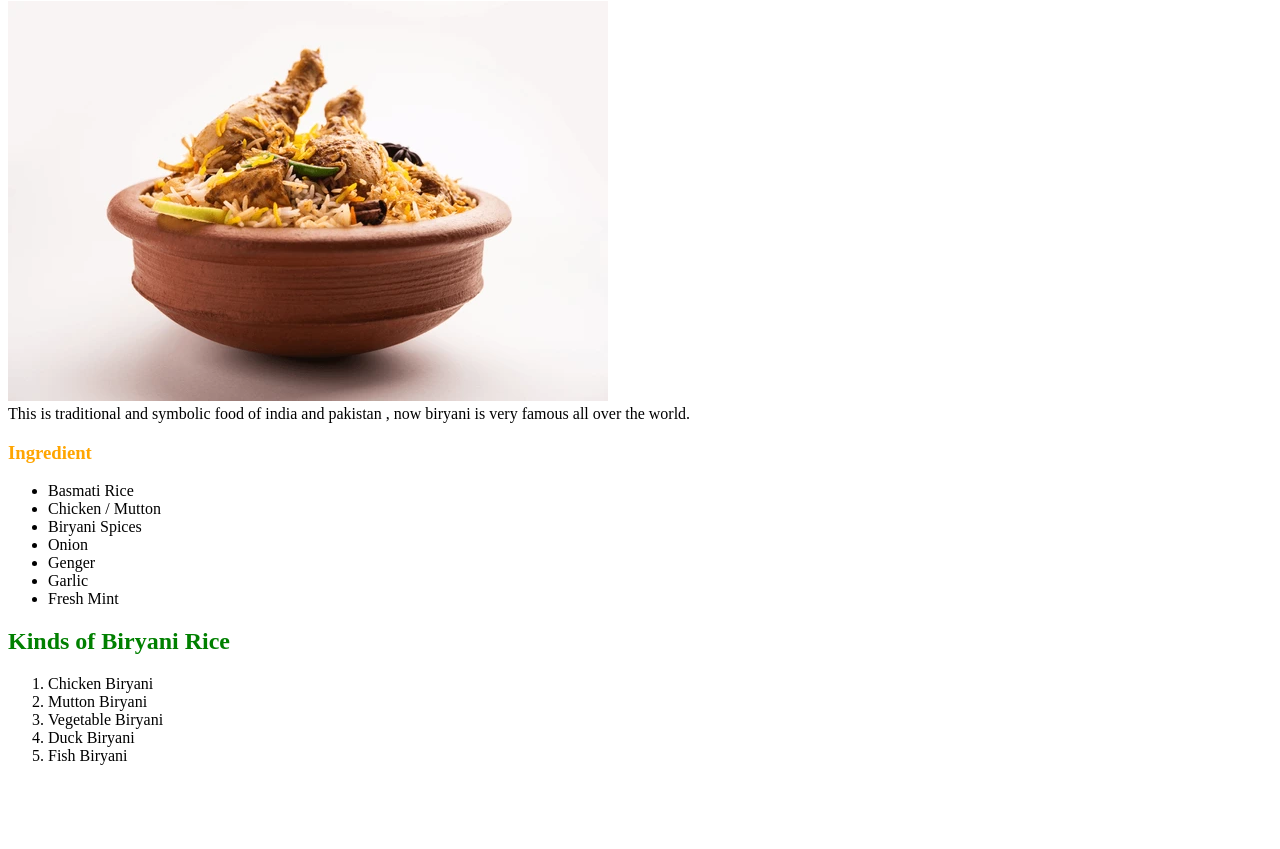
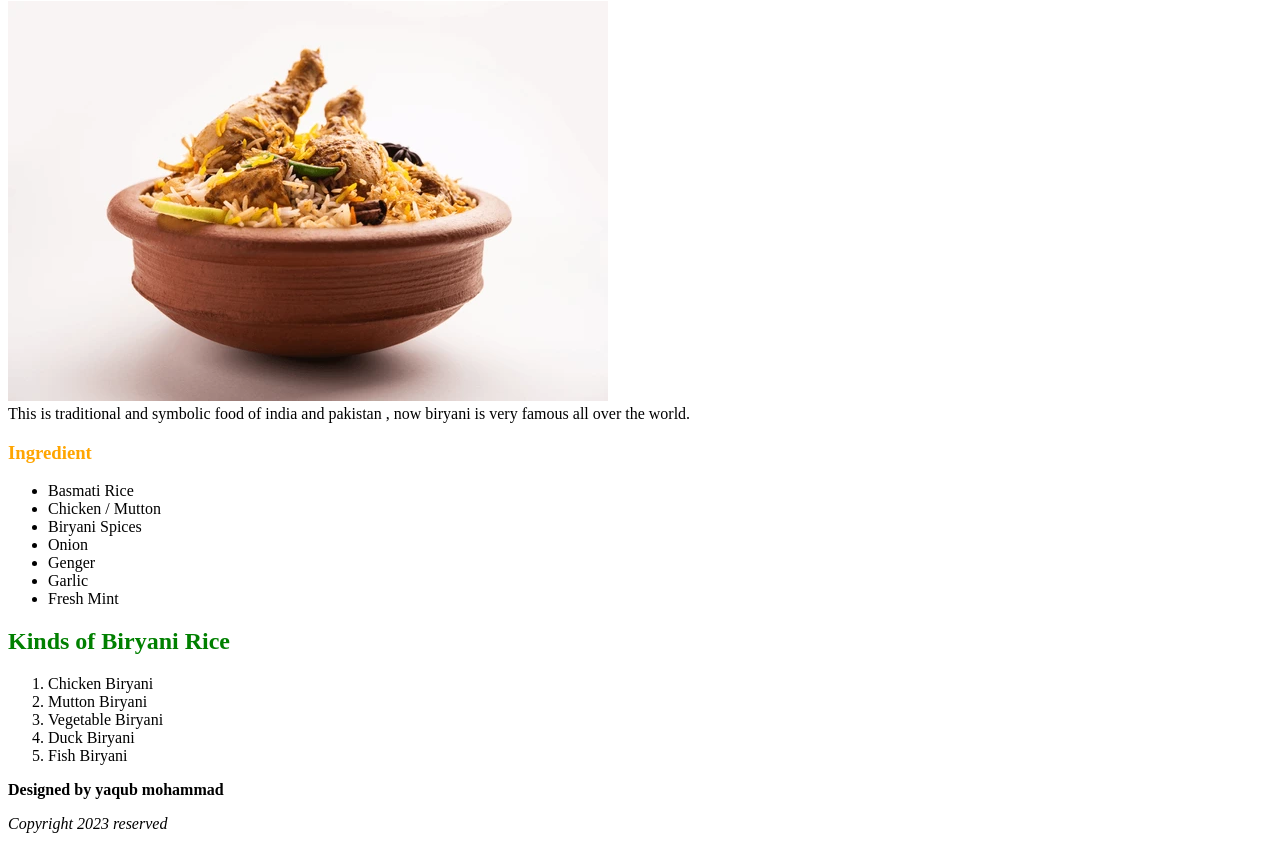
Before and after one commit to myaqub/lexicon-html-Test-1, a plain HTML site: page index.html in a window 1280 px wide. Shown: the part 126-975 px from the top of the page. Before the commit the page ends 907 px from the top, so only its background shows below. Drawn offline with Linux system fonts and the light colour scheme.

Commit message:
added footer and  footer's text

```diff
--- a/index.html
+++ b/index.html
@@ -50,9 +50,16 @@ This is  traditional and symbolic  food of  india and pakistan , now  biryani is
 <li> Fish Biryani</li>
 
  </ol>
- <!-- end  biryani  -->
 
-  <!-- Designed by  Yaqub mohammad   Time 15:30pm  -->
+ <!-- footer area -->
+ <footer>
+
+ <p> <b>Designed by yaqub mohammad </b </p>
+ <p> <em> Copyright 2023 reserved  </em> </p>
+
+
+ </footer>
+
 
 
 </body>
```
